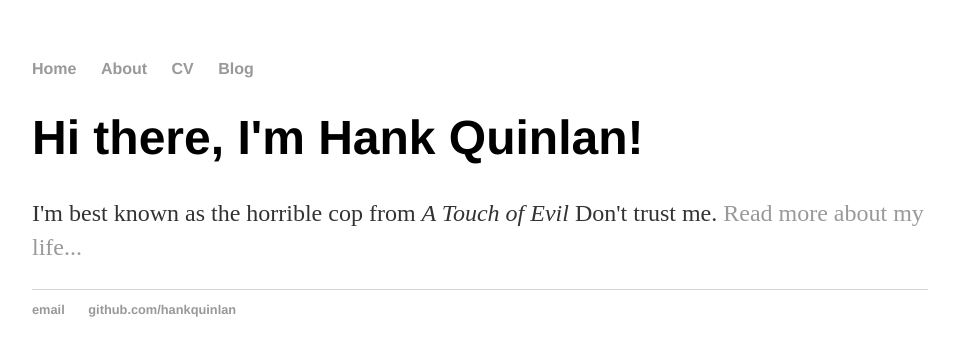
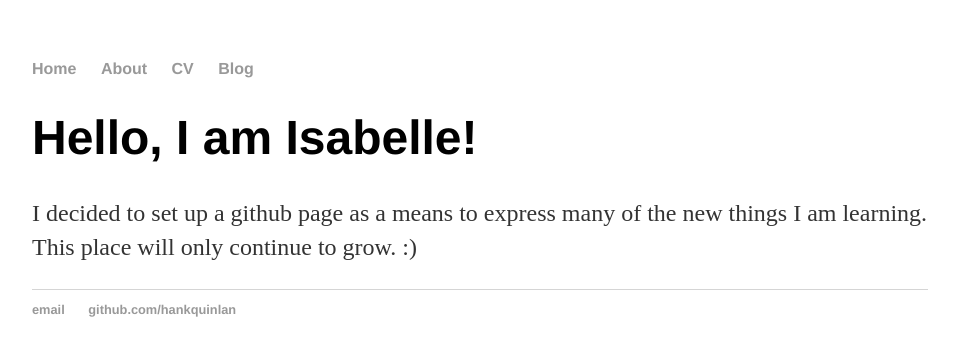
Before and after one commit to thepalelotus/thedreamless.github.io, a Jekyll site: the page index.html, which Jekyll copies as it is, in a window 1280 px wide. Shown: the top 356 px of the page, without its empty margins (160-1117 px from the left). Built offline with Jekyll 4.4.1, drawn with Linux system fonts in a browser that asks for light colours.

Commit message:
Update index.html

```diff
--- a/index.html
+++ b/index.html
@@ -1,7 +1,7 @@
 <!DOCTYPE html>
 <html>
 	<head>
-		<title>Hank Quinlan, Horrible Cop</title>
+		<title>The Dreamless</title>
 		<!-- link to main stylesheet -->
 		<link rel="stylesheet" type="text/css" href="/css/main.css">
 	</head>
@@ -16,8 +16,8 @@
 		</nav>
 		<div class="container">
     		<div class="blurb">
-        		<h1>Hi there, I'm Hank Quinlan!</h1>
-				<p>I'm best known as the horrible cop from <em>A Touch of Evil</em> Don't trust me. <a href="/about">Read more about my life...</a></p>
+        		<h1>Hello, I am Isabelle!</h1>
+				<p>I decided to set up a github page as a means to express many of the new things I am learning. This place will only continue to grow. :)</p>
     		</div><!-- /.blurb -->
 		</div><!-- /.container -->
 		<footer>
```
